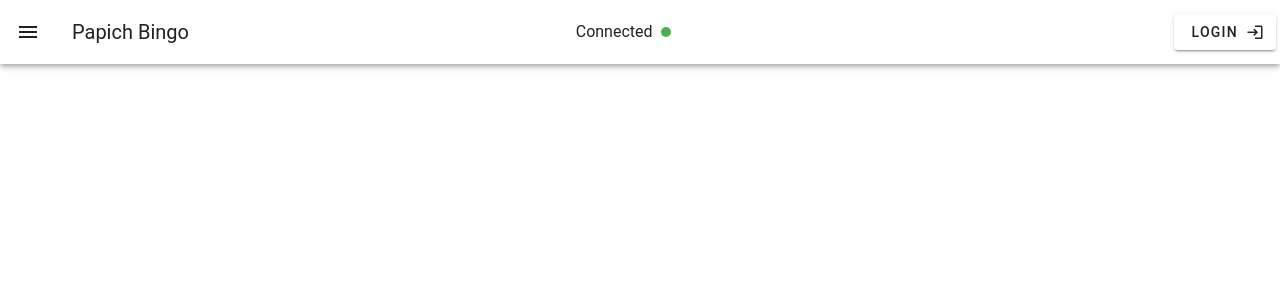
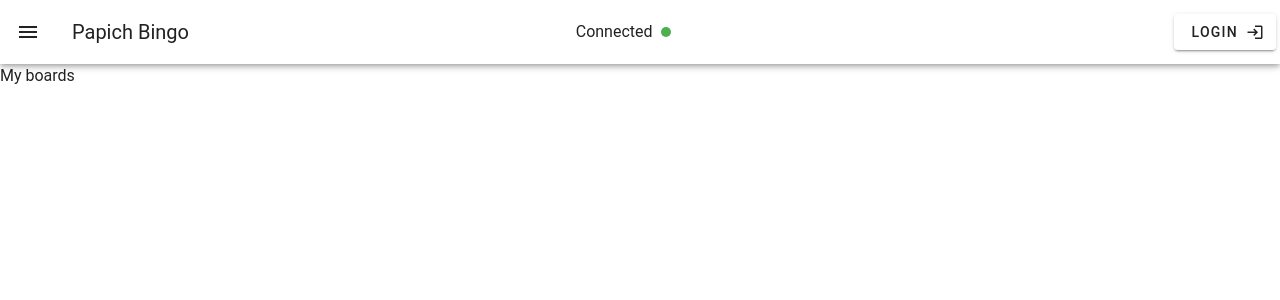
Before and after one commit to Qwoon/bingogo, a Nuxt app: page /my-boards in a window 1280 px wide. Shown: the top 300 px of the page. Built offline with nearby package versions, Linux system fonts and the light colour scheme.

Commit message:
#6(feat): Add new pages (#10)

```diff
--- a/app.vue
+++ b/app.vue
@@ -1,6 +1,8 @@
 <template>
   <VApp>
     <AppNavbar />
-    <NuxtPage />
+    <VMain>
+      <NuxtPage />
+    </VMain>
   </VApp>
 </template>
--- a/components/AppNavbar.vue
+++ b/components/AppNavbar.vue
@@ -13,7 +13,7 @@ const navItems = [
   },
   {
     title: 'My boards',
-    to: { name: 'creator' },
+    to: { name: 'my-boards' },
   },
 ];
 let showDrawer = ref<boolean>(false);
--- a/pages/creator.vue
+++ b/pages/creator.vue
@@ -1,3 +1,5 @@
 <script setup lang="ts"></script>
 
-<template></template>
+<template>
+  <section class="h-screen d-flex">Creator</section>
+</template>
--- /dev/null
+++ b/pages/my-boards.vue
@@ -0,0 +1,3 @@
+<script setup lang="ts"></script>
+
+<template>My boards</template>
```
